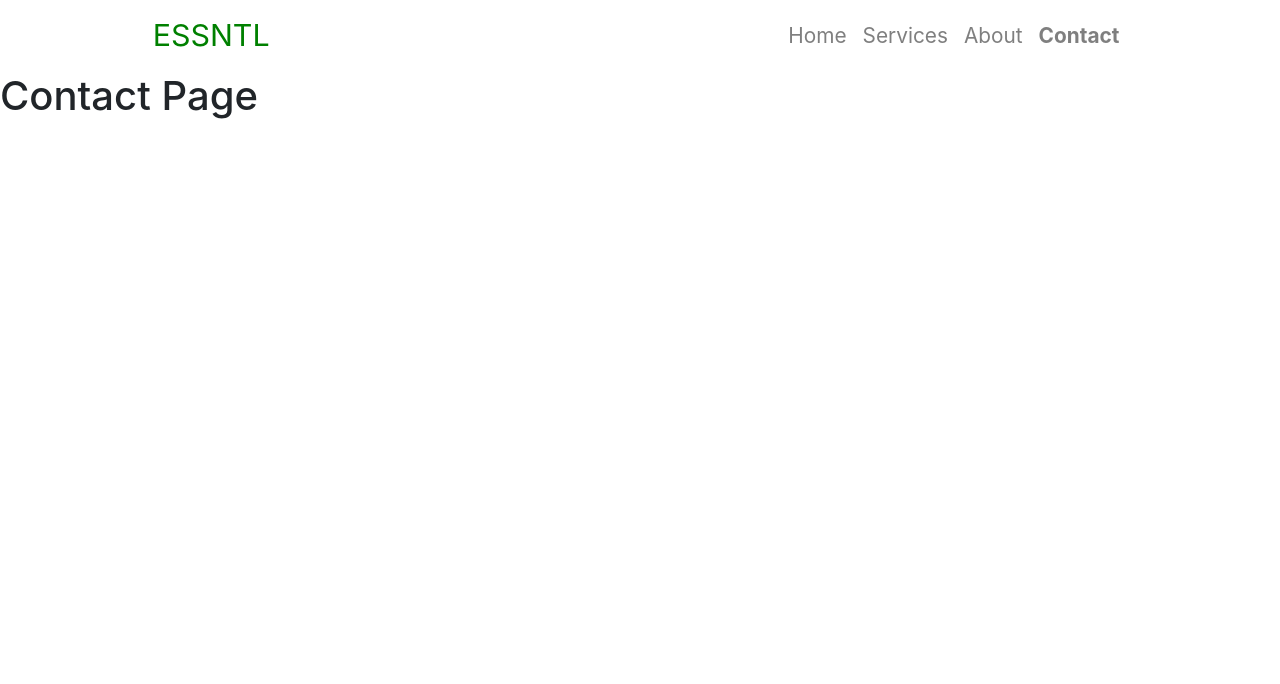
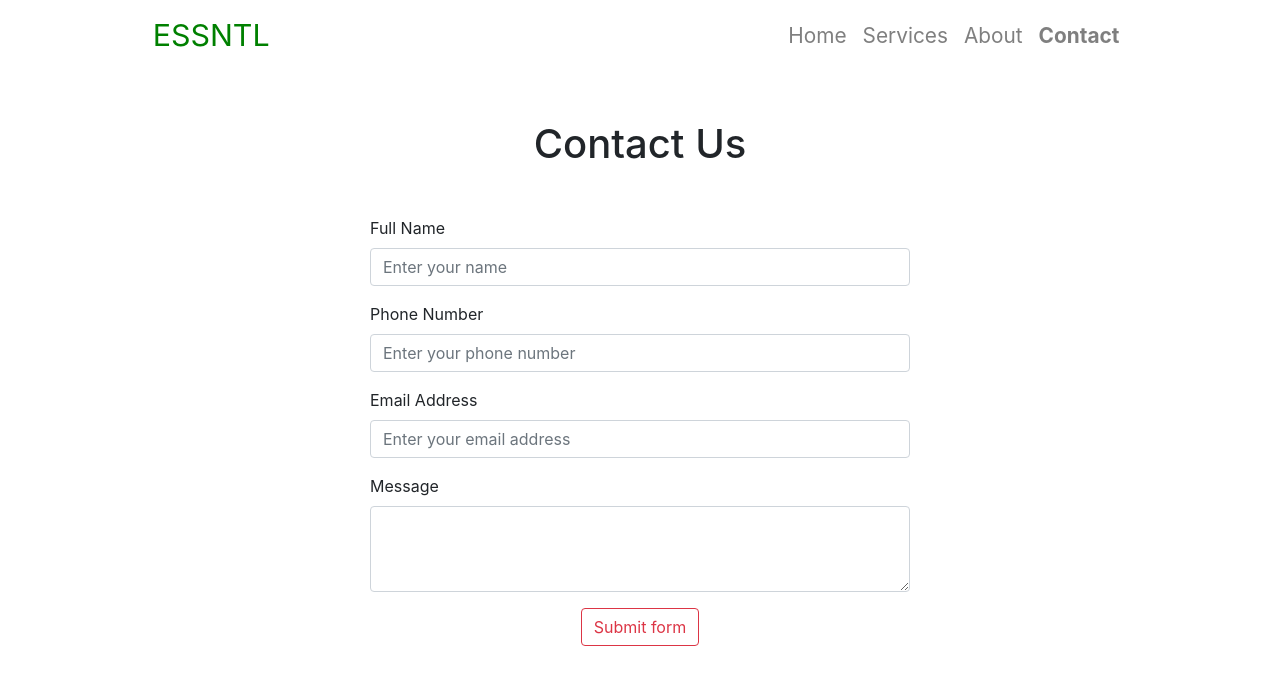
Before and after one commit to maurya512/reponsive-webdesign, a React (Create React App) app: page /contact in a window 1280 px wide. Shown: the top 684 px of the page. Built offline with nearby package versions, Linux system fonts and the light colour scheme.

Commit message:
contact form development

```diff
--- a/src/Contact.js
+++ b/src/Contact.js
@@ -1,10 +1,78 @@
-import React from 'react'
+import React, { useState } from 'react'
 
 function Contact() {
+
+    // event function that will be called when the form is completed and submitted
+        const [data, setData] = useState({
+            fullname: '',
+            phone: '',
+            email: '',
+            message: '',
+        })
+
+
+        const InputEvent = (event) => {
+            const {name, value} = event.target
+
+            setData((preValue) => {
+                return {
+                    ...preValue,
+                    [name]: value,
+                }
+            })
+        }
+
+        const formSubmit = () => {
+        }
     return (
-        <h1>
-            Contact Page
-        </h1>
+        <>
+            <div className='my-5'>
+                <h1 className='text-center'>Contact Us</h1>
+            </div>
+            <div className='container contact_div'>
+                <div className='row'>
+                    <div className='col-md-6 col-10 mx-auto'>
+                        <form onSubmit={formSubmit}>
+                            <div class="mb-3">
+                                <label for="exampleFormControlInput1" class="form-label">Full Name</label>
+                                <input type="text" class="form-control" id="exampleFormControlInput1"
+                                    name='fullname'
+                                    // to access the fullname entered in the form
+                                    value={data.fullname}
+                                    onChange={InputEvent}
+                                    placeholder="Enter your name" />
+                            </div>
+                            <div class="mb-3">
+                                <label for="exampleFormControlInput1" class="form-label">Phone Number</label>
+                                <input type="number" class="form-control" id="exampleFormControlInput1"
+                                    name='Phone Number'
+                                    // access the number entered in the input field of the form
+                                    value={data.number}
+                                    onChange={InputEvent}
+                                    placeholder="Enter your phone number" />
+                            </div>
+                            <div class="mb-3">
+                                <label for="exampleFormControlInput1" class="form-label">Email Address</label>
+                                <input type="email" class="form-control" id="exampleFormControlInput1"
+                                    name='Email'
+                                    // access the email in the input field
+                                    value={data.email}
+                                    onChange={InputEvent}
+                                    placeholder="Enter your email address" />
+                            </div>
+                            <div class="mb-3">
+                                <label for="exampleFormControlTextarea1" class="form-label">Message</label>
+                                <textarea class="form-control" id="exampleFormControlTextarea1" rows="3" name="message" value={data.message} onChange={InputEvent}></textarea>
+                            </div>
+                            <div className="text-center col-12">
+                                <button class="btn btn-outline-danger" type="submit">Submit form</button>
+                            </div>
+
+                        </form>
+                    </div>
+                </div>
+            </div>
+        </>
     )
 }
 
```
